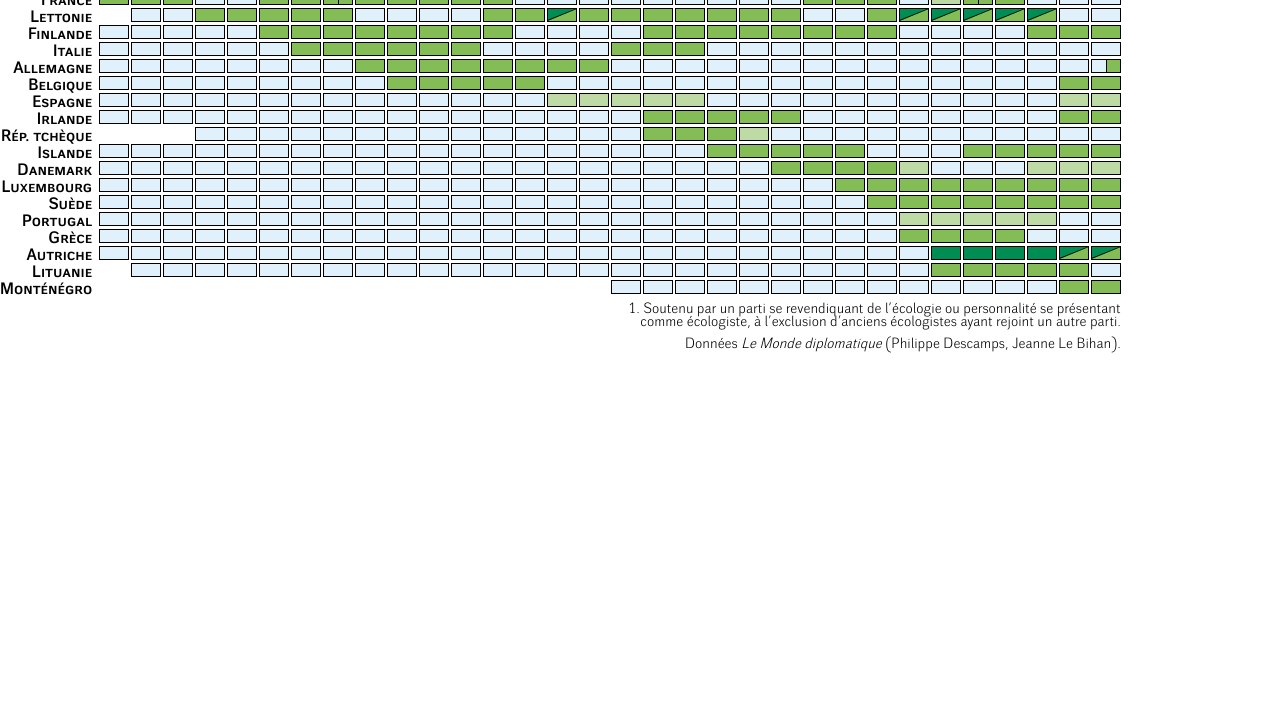
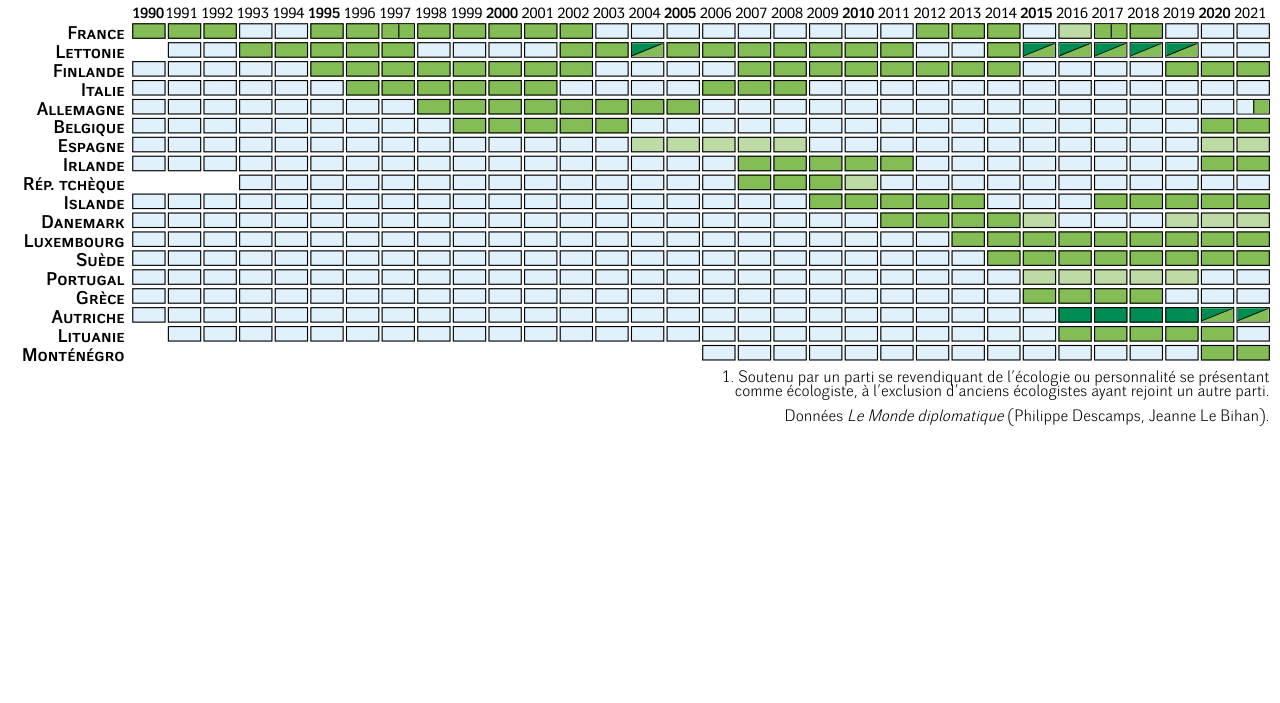
Before and after one commit to elsadl/diplo-tableau-gvts-ecolo, a plain HTML site: page index.html in a window 1280 px wide. Shown: the part 97-800 px from the top of the page. Drawn offline with Linux system fonts and the light colour scheme.

Commit message:
agrandir pour prendre la largeur de la fenêtre

```diff
--- a/script.js
+++ b/script.js
@@ -10,7 +10,6 @@ const statutClasses = ["null", "un", "deux", "trois", "quatre"];
 
 const tableau = document.getElementById("tableau");
 
-let scaleFactor = 1;
 let tableauWidth;
 
 const init = () => {
@@ -171,11 +170,9 @@ const fixPositionTooltips = () => {
 };
 
 const scaleTableau = () => {
-  if (tableauWidth > window.innerWidth || scaleFactor != 1) {
     const ratio = window.innerWidth / tableauWidth;
-    scaleFactor = Math.min(ratio, 1);
-    tableau.style.transform = `scale(${scaleFactor})`;
+    tableau.style.transform = `scale(${ratio})`;
     document.body.style.width = tableau.getBoundingClientRect().width + "px";
     document.body.style.height = tableau.getBoundingClientRect().height + 5 + "px";
-  }
+    tableau.style.left = (window.innerWidth - tableau.getBoundingClientRect().width)/2 + "px";
 };
--- a/styles.css
+++ b/styles.css
@@ -26,6 +26,10 @@ p, body {
     align-items: center;
     transform-origin: top left;
     display: none;
+    position: absolute;
+    top: 0;
+    left: 0;
+    padding-top: 20px;
 }
 
 p.title {
@@ -146,7 +150,6 @@ p.title {
     background-color: white !important;
     border: 1px solid black;
     padding: 0.5em;
-    font-size: 1em;
     z-index: 100;
 }
 
```
